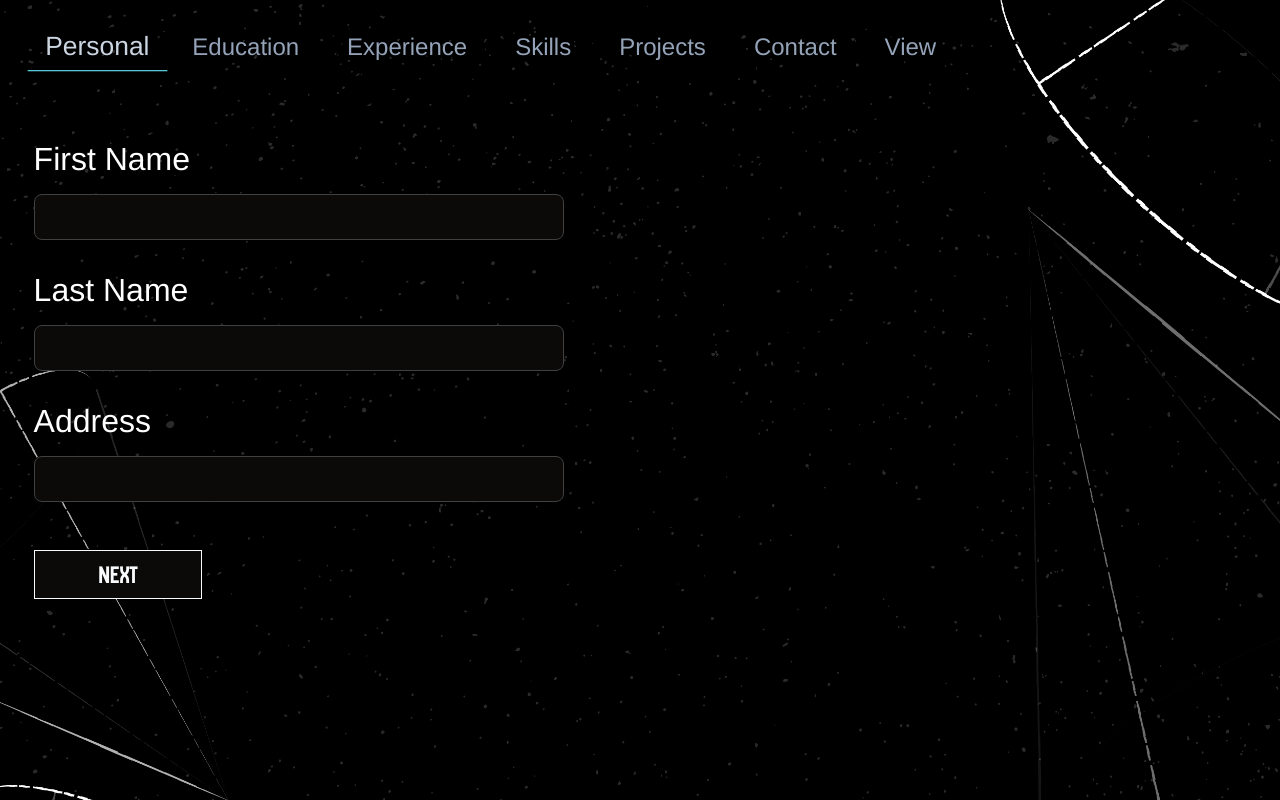
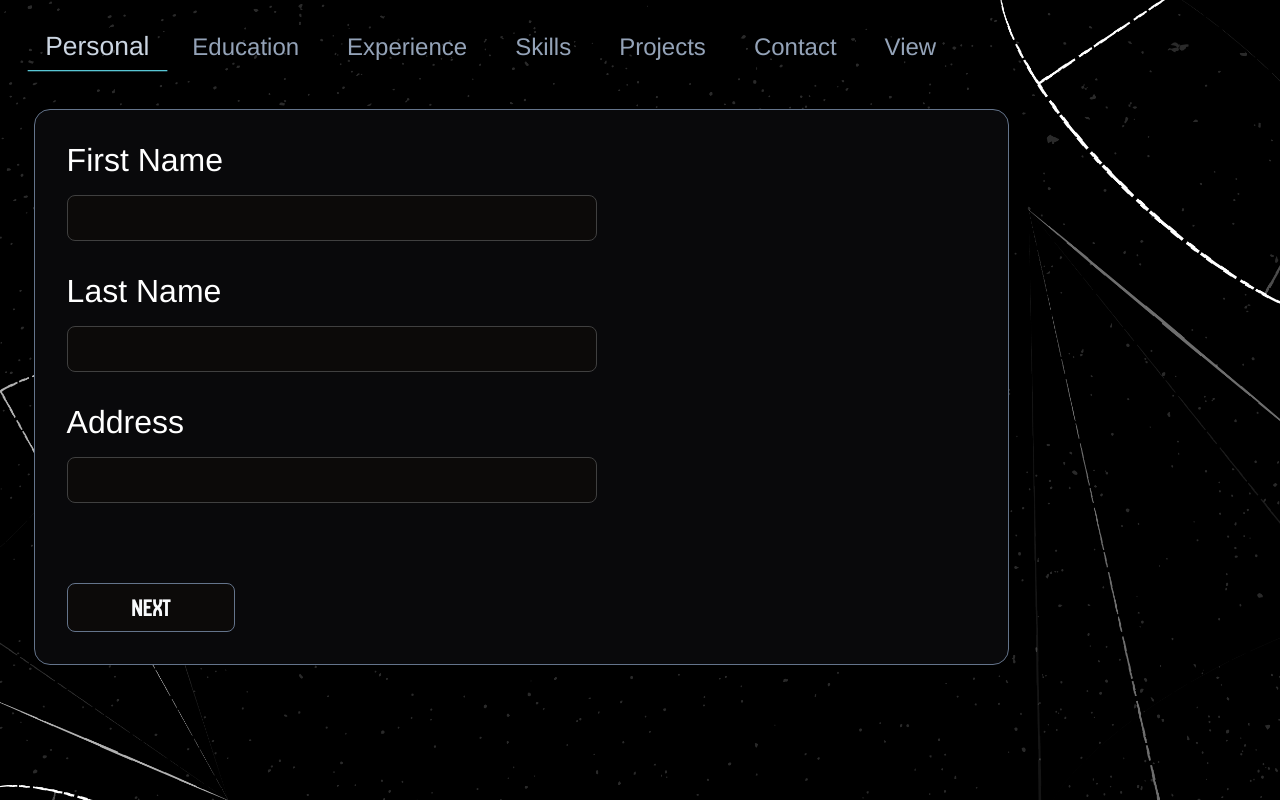
Before and after one commit to MhmdFais/resume.io, a React (Vite) app: page /home in a window 1280 px wide. Built offline with nearby package versions, Linux system fonts and the light colour scheme.

Commit message:
style: Update PersonalInfo component styles

```diff
--- a/src/styles/PersonalInfo.css
+++ b/src/styles/PersonalInfo.css
@@ -5,10 +5,16 @@
     --input-border: #404040;
     --button-hover-bg: #f8fafc;
     --button-hover-color: #0983b3;
+    --div-border-color: #64748b;
 }
 
 .personalInfoDiv{
     height: var(--div-height);
+    padding: 2rem;
+    border: 1px solid var(--div-border-color);
+    width: 75%;
+    border-radius: 1rem;
+    background-color: var(--div-bg-color);
 }
 
 
@@ -16,7 +22,7 @@
     display: flex;
     flex-direction: column;
     gap: 1rem;
-    padding-top: 2rem;
+    padding-bottom: 2rem;
 }
 
 .labelDiv label{
@@ -39,6 +45,8 @@
 .personalInfoDiv .InfoButton button{
     padding: 0.5rem 4rem;
     background-color: var(--input-field-bg);
+    border-radius: 0.5rem;
+    border: 1px solid var(--div-border-color);
 }
 
 .personalInfoDiv .InfoButton{
```
